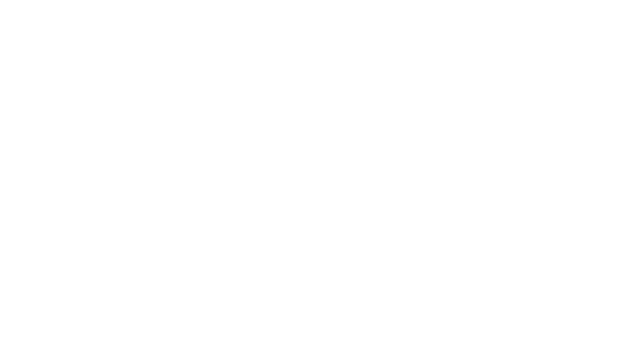
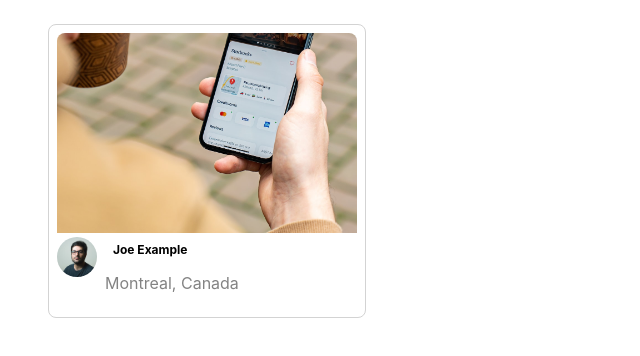
Before and after one commit to shanelbb/photolabs, a React (Create React App) app in the folder frontend/: page / in a window 1280 px wide. Shown: the top 356 px of the page, without its empty margins (0-640 px from the left). Built offline with nearby package versions, Linux system fonts and the light colour scheme; the HTML template or start-up script is replaced by a standard one.

Commit message:
add PhotoListItem component. Display a photo on the homepage.

```diff
--- a/frontend/src/App.jsx
+++ b/frontend/src/App.jsx
@@ -1,13 +1,24 @@
-import React from 'react';
+import React from "react";
 
-import PhotoListItem from './components/PhotoListItem';
-import './App.scss';
+import PhotoListItem from "./components/PhotoListItem";
+import "./App.scss";
+
+const sampleDataForPhotoListItem = {
+  id: "1",
+  location: {
+    city: "Montreal",
+    country: "Canada",
+  },
+  imageSource: `${process.env.PUBLIC_URL}/Image-1-Regular.jpeg`,
+  username: "Joe Example",
+  profile: `${process.env.PUBLIC_URL}/profile-1.jpg`,
+};
 
 // Note: Rendering a single component to build components in isolation
 const App = () => {
   return (
-    <div className="App">
-      <PhotoListItem/>
+    <div className='App'>
+      <PhotoListItem sampleData={sampleDataForPhotoListItem} />
     </div>
   );
 };
--- a/frontend/src/components/PhotoListItem.jsx
+++ b/frontend/src/components/PhotoListItem.jsx
@@ -1,21 +1,22 @@
 import React from "react";
-
 import "../styles/PhotoListItem.scss";
 
-
-const sampleDataForPhotoListItem = {
-  id: "1",
-  location: {
-    city: "Montreal",
-    country: "Canada",
-  },
-  imageSource: `${process.env.PUBLIC_URL}/Image-1-Regular.jpeg`,
-  username: "Joe Example",
-  profile: `${process.env.PUBLIC_URL}/profile-1.jpg`,
-};
-
-const PhotoListItem = () => {
-  /* Insert React */
+const PhotoListItem = props => {
+  const {id, imageSource, profile, username, location} = props.sampleData;
+  return (
+    <article className='photo-list__item' key={id}>
+      <img src={imageSource} alt='' className='photo-list__image' />
+      <div className='photo-list__user-details'>
+        <img src={profile} alt={username + " profile photo"} className='photo-list__user-profile' />
+        <div>
+          <h3 className='photo-list__user-info'>{username}</h3>
+          <p className='photo-list__user-location'>
+            {location.city}, {location.country}
+          </p>
+        </div>
+      </div>
+    </article>
+  );
 };
 
 export default PhotoListItem;
```
Also changed, not shown: 1 other file (tests, documents, lock files or other folders).
